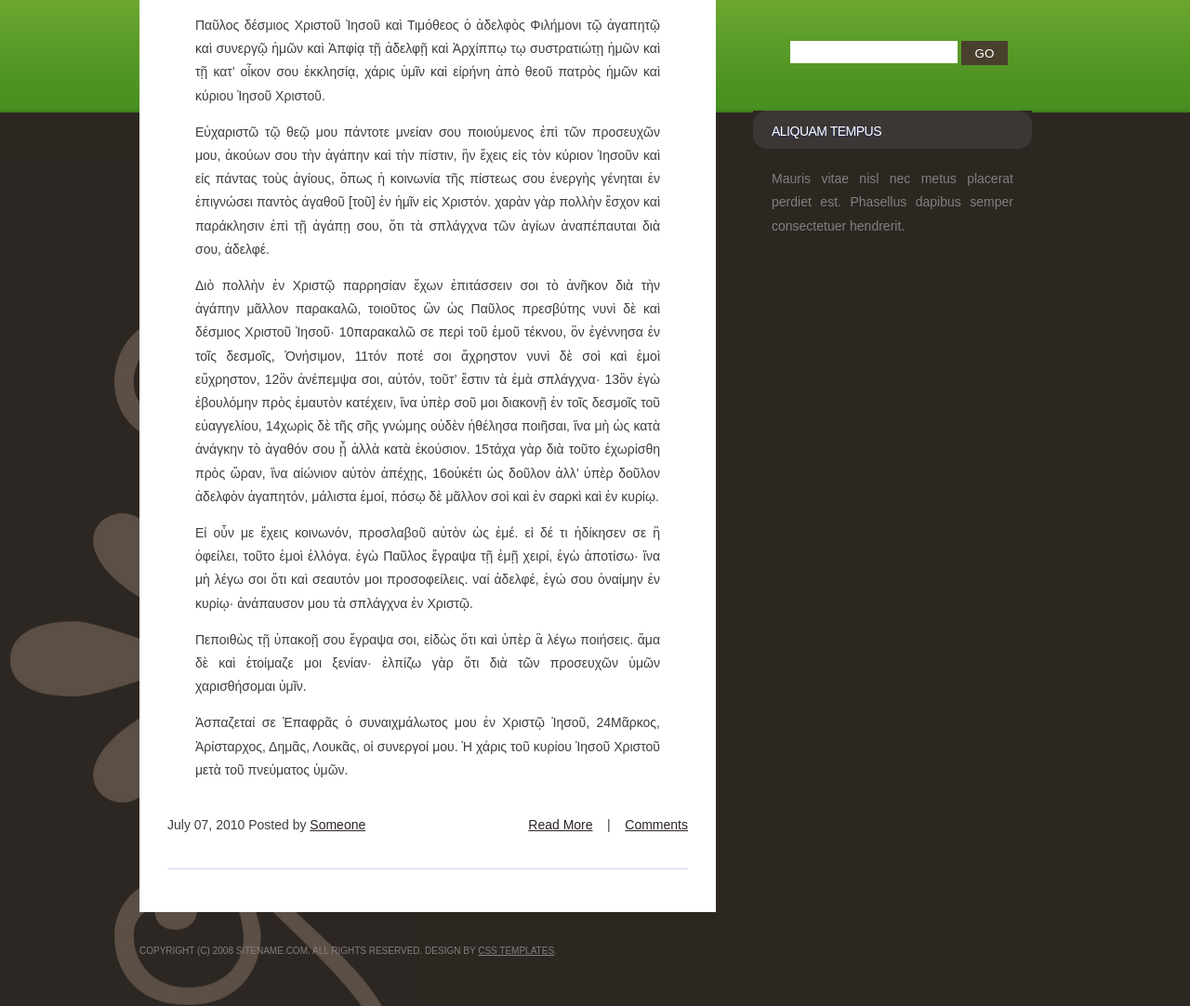
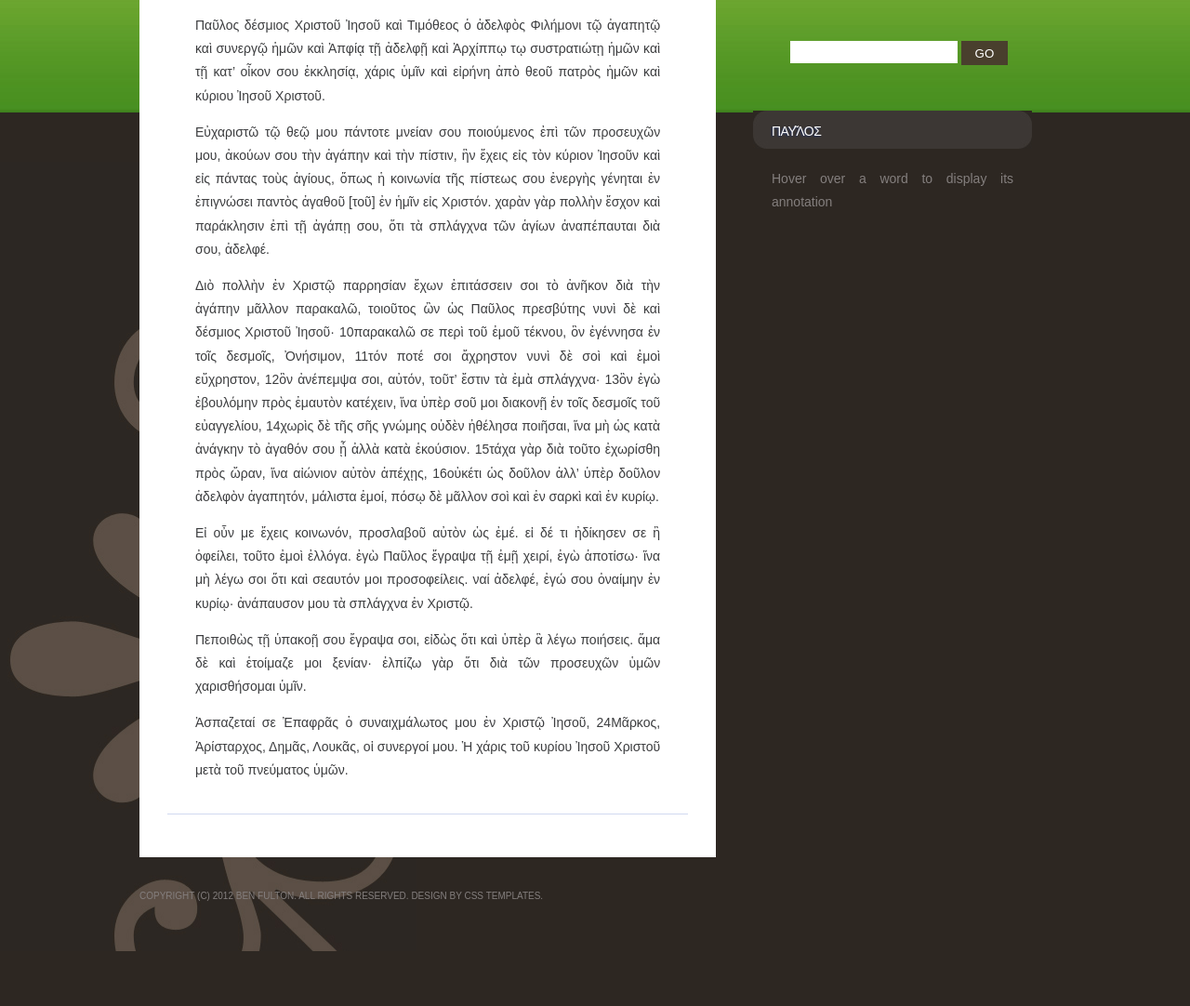
Before and after one commit to benfulton/Philemon, a plain HTML site: page index.html in a window 1280 px wide. Shown: the part 226-1308 px from the top of the page at 93% size. After the commit the page ends 1249 px from the top, so only its background shows below. Drawn offline with nearby package versions, Linux system fonts and the light colour scheme.

Commit message:
hover over word script

```diff
--- a/index.html
+++ b/index.html
@@ -17,6 +17,7 @@ Released   : 20101222
 <meta http-equiv="content-type" content="text/html; charset=utf-8" />
 <title>The Book of Philemon</title>
 <link href="style.css" rel="stylesheet" type="text/css" media="screen" />
+<script src="http://ajax.googleapis.com/ajax/libs/jquery/1.7.2/jquery.min.js" type="text/javascript"></script>
 </head>
 <body>
 <div id="wrapper">
@@ -47,7 +48,7 @@ Released   : 20101222
 						<h2 class="title"><a href="#">The Book of Philemon</a></h2>
 						<div class="entry">
 			<p>
-<span>Παῦλος</span> δέσμιος Χριστοῦ Ἰησοῦ καὶ Τιμόθεος ὁ ἀδελφὸς Φιλήμονι τῷ ἀγαπητῷ καὶ συνεργῷ ἡμῶν καὶ Ἀπφίᾳ τῇ ἀδελφῇ καὶ Ἀρχίππῳ τῳ συστρατιώτῃ ἡμῶν καὶ τῇ κατ’ οἶκον σου ἐκκλησίᾳ, χάρις ὑμῖν καὶ εἰρήνη ἀπὸ θεοῦ πατρὸς ἡμῶν καὶ κύριου Ἰησοῦ Χριστοῦ.
+Παῦλος δέσμιος Χριστοῦ Ἰησοῦ καὶ Τιμόθεος ὁ ἀδελφὸς Φιλήμονι τῷ ἀγαπητῷ καὶ συνεργῷ ἡμῶν καὶ Ἀπφίᾳ τῇ ἀδελφῇ καὶ Ἀρχίππῳ τῳ συστρατιώτῃ ἡμῶν καὶ τῇ κατ’ οἶκον σου ἐκκλησίᾳ, χάρις ὑμῖν καὶ εἰρήνη ἀπὸ θεοῦ πατρὸς ἡμῶν καὶ κύριου Ἰησοῦ Χριστοῦ.
 </p><p>
 Εὐχαριστῶ τῷ θεῷ μου πάντοτε μνείαν σου ποιούμενος ἐπὶ τῶν προσευχῶν μου, ἀκούων σου τὴν ἀγάπην καὶ τὴν πίστιν, ἣν ἔχεις εἰς τὸν κύριον Ἰησοῦν καὶ εἰς πάντας τοὺς ἁγίους, ὅπως ἡ κοινωνία τῆς πίστεως σου ἐνεργὴς γένηται ἐν ἐπιγνώσει παντὸς ἀγαθοῦ [τοῦ] ἐν ἡμῖν εἰς Χριστόν. χαρὰν γὰρ πολλὴν ἔσχον καὶ παράκλησιν ἐπὶ τῇ ἀγάπῃ σου, ὅτι τὰ σπλάγχνα τῶν ἁγίων ἀναπέπαυται διὰ σου, ἀδελφέ.
 </p><p>
@@ -64,10 +65,6 @@ Released   : 20101222
 Ἀσπαζεταί σε Ἐπαφρᾶς ὁ συναιχμάλωτος μου ἐν Χριστῷ Ἰησοῦ, 24Μᾶρκος, Ἀρίσταρχος, Δημᾶς, Λουκᾶς, οἱ συνεργοί μου. Ἡ χάρις τοῦ κυρίου Ἰησοῦ Χριστοῦ μετὰ τοῦ πνεύματος ὑμῶν.
 </p>
 
-						</div>
-						<div class="byline">
-							<p class="meta">July 07, 2010 Posted by <a href="#">Someone</a></p>
-							<p class="links"><a href="#">Read More</a>&nbsp;&nbsp;&nbsp;&nbsp;|&nbsp;&nbsp;&nbsp;&nbsp;<a href="#" title="b0x w">Comments</a></p>
 						</div>
 					</div>
 					<div style="clear: both;">&nbsp;</div>
@@ -87,8 +84,8 @@ Released   : 20101222
 							<div style="clear: both;">&nbsp;</div>
 						</li>
 						<li>
-							<h2>Aliquam tempus</h2>
-							<p>Mauris vitae nisl nec metus placerat perdiet est. Phasellus dapibus semper consectetuer hendrerit.</p>
+							<h2 id="hoverWord">Παῦλος</h2>
+							<p id="annotation">Hover over a word to display its annotation</p>
 						</li>
 					</ul>
 				</div>
@@ -99,9 +96,30 @@ Released   : 20101222
 	</div>
 	<!-- end #page -->
 	<div id="footer">
-		<p>Copyright (c) 2008 Sitename.com. All rights reserved. Design by <a href="http://www.freecsstemplates.org/"> CSS Templates</a>.</p>
+		<p>Copyright (c) 2012 Ben Fulton. All rights reserved. Design by <a href="http://www.freecsstemplates.org/"> CSS Templates</a>.</p>
 	</div>
 </div>
 <!-- end #footer -->
+<span style="display:none">
+  <span id="Παῦλος">Paul. Ends in OS.</span>
+</span>
+<script type="text/javascript">
+$(document).ready(function(){
+  $('p').each(function(index) {
+     var text = $(this).text().split(' ');
+     for( var i = 0, len = text.length; i < len; i++) {
+         text[i] = '<span>' + text[i] + '</span>';
+     }
+     $(this).html(text.join(' '));
+    });
+
+    $('span').hover(function()
+    {
+       var word = $(this).text();
+       $('#hoverWord').text(word);
+       $('#annotation').html($("#" + word).html());
+    });
+});
+</script>
 </body>
 </html>
```
